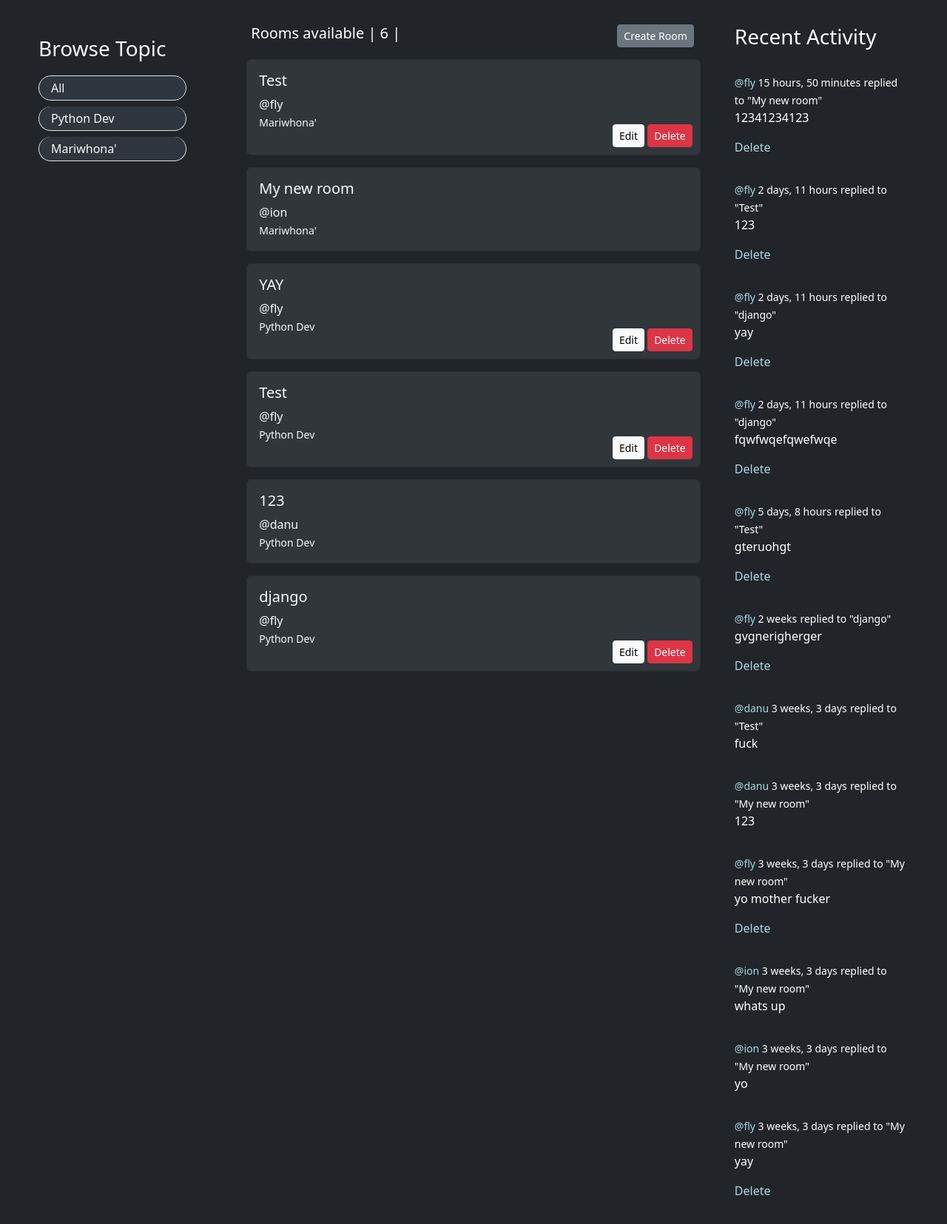
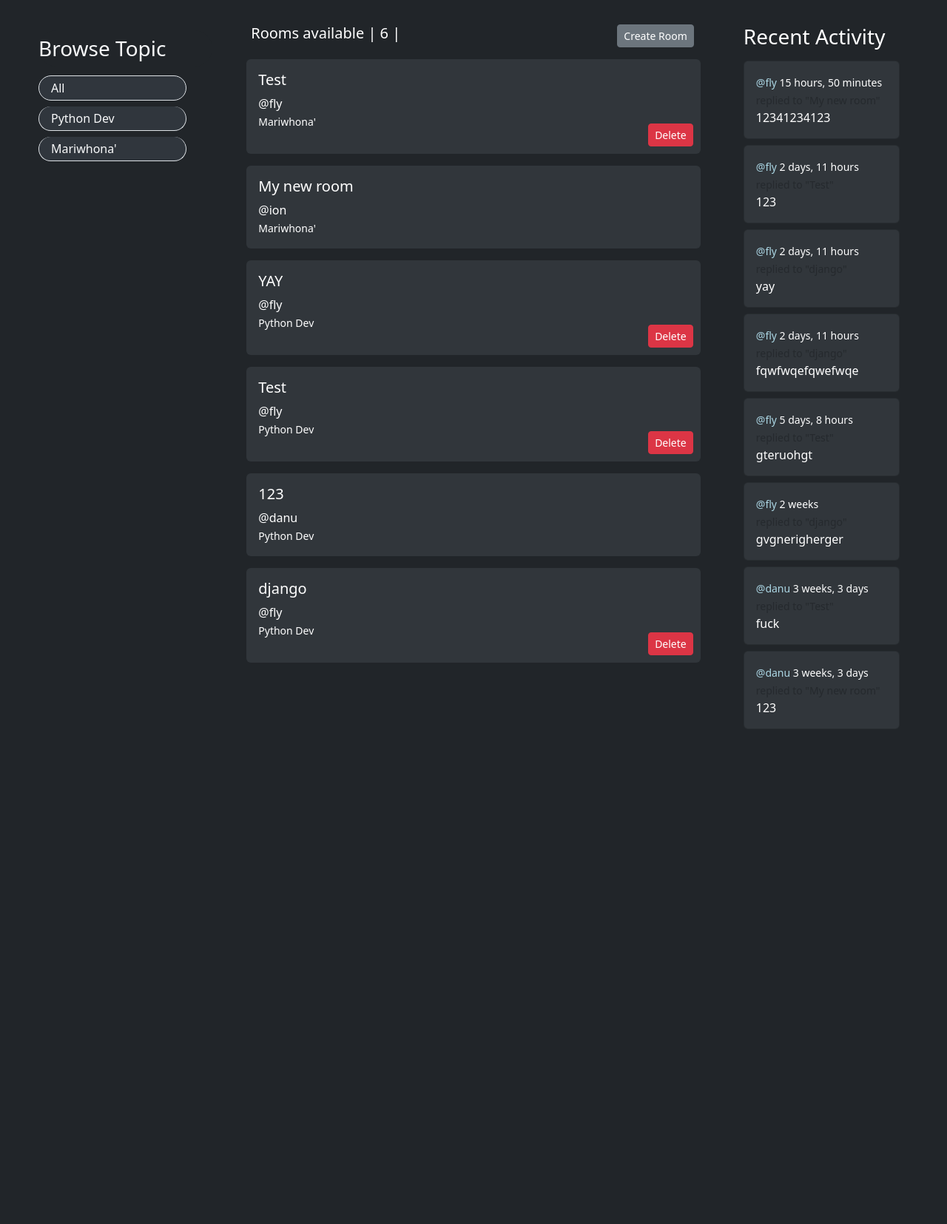
Before and after one commit to TurcanS/Django_Project, a Django app: page / in a window 1280 px wide. Shown: the part 58-1713 px from the top of the page at 74% size. After the commit the page ends 1043 px from the top, so only its background shows below. Run offline with Django 5.2, Linux system fonts and the light colour scheme; a user stored in the database is signed in; data comes from the database, SQL or seed files in the repository; some libraries are stand-ins or nearby versions.

Commit message:
CSS, HTML, LOGIC

```diff
--- a/base/templates/base/activity_component.html
+++ b/base/templates/base/activity_component.html
@@ -1,13 +1,22 @@
-<h3>Recent Activity</h3>
-<hr>
-{% for message in room_messages %}
-    <div>
-        <small><a href="{% url "user-profile" message.user.id %}">@{{message.user}}</a>  {{message.created|timesince}}</small>
-        <small>replied to "{{message.room}}"</small>
-        <p>{{message}}</p>
-        {% if request.user == message.user %}
-        <a href="{% url "delete-message" message.id %}">Delete</a>
-        {% endif %}
-        <hr>
-    </div>
-{% endfor %}
+<div class="container">
+    <h3 class="mb-3">Recent Activity</h3>
+    {% for message in room_messages|slice:":8" %}
+        <div class="card mb-2 activity_div">
+            <div class="card-body">
+                <small><a class="card-link" href="{% url "user-profile" message.user.id %}">@{{message.user}}</a>  {{message.created|timesince}}</small>
+                <br>
+                <small class="text-muted">
+                    replied to "{{message.room}}"
+                </small>
+                <p class="card-text">{{message}}</p>
+            </div>
+        </div>
+    {% endfor %}
+</div>
+
+<style>
+    .activity_div {
+        background-color: #31363b;
+        color: #ffffff;
+    }
+</style>
--- a/base/templates/base/feed_component.html
+++ b/base/templates/base/feed_component.html
@@ -1,14 +1,13 @@
 <div style="width: 90%; margin: auto;">
     {% for room in rooms %}
-        <div class="card mb-3" style="background-color: #31363b; color: #f8f9fa;">
+        <div class="card mb-3" style="background-color: #31363b; color: #ffffff; border: none; outline: none;">
             <div class="card-body">
-                <h5 class="card-title"><a href="{% url 'room' room.id %}" class="card-link" style="color: #f8f9fa;">{{room.name}}</a></h5>
-                <a href="{% url "user-profile" room.host.id %}" class="card-link" style="color: #f8f9fa;">@{{room.host.username}}</a>
-                <p class="card-text"><small>{{room.topic.name}}</small></p>
+                <h5 class="card-title"><a href="{% url 'room' room.id %}" class="card-link" style="color: #ffffff;">{{room.name}}</a></h5>
+                <a href="{% url "user-profile" room.host.id %}" class="card-link" style="color: #ffffff;">@{{room.host.username}}</a>
+                <p class="card-text"><small style="color: #ffffff;">{{room.topic.name}}</small></p>
                 {% if request.user == room.host %}
                     <div style="position: absolute; bottom: 10px; right: 10px;">
-                        <a href="{% url 'update-room' room.id %}" class="btn btn-light btn-sm">Edit</a>
-                        <a href="{% url 'delete-room' room.id %}" class="btn btn-danger btn-sm">Delete</a>
+                        <a href="{% url 'delete-room' room.id %}" class="btn btn-danger btn-sm" style="color: #ffffff; outline: none;">Delete</a>
                     </div>
                 {% endif %}
             </div>
--- a/base/views.py
+++ b/base/views.py
@@ -68,8 +68,15 @@ def home(request):
 
 def room(request, pk):
     room = Room.objects.get(id=pk)
-    room_messages = room.message_set.all()
     participants = room.participants.all()
+    room_messages = Message.objects.filter(room=room).order_by('-created')
+
+    if room_messages.count() > 8:
+        for message in room_messages[8:]:
+            message.delete()
+
+    room_messages = room_messages[:8]
+
     if request.method == 'POST':
         message = Message.objects.create(
             user = request.user,
```
